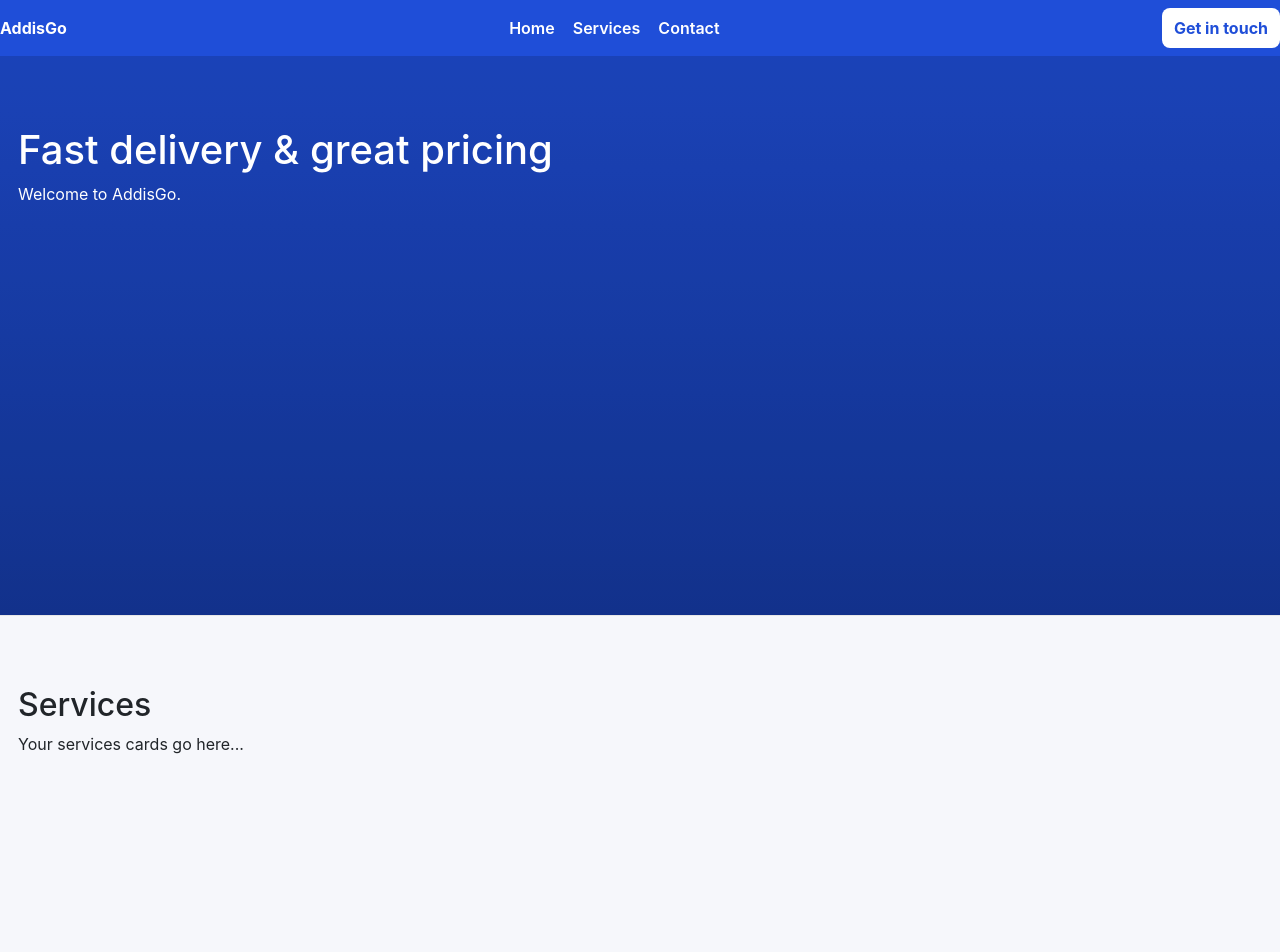
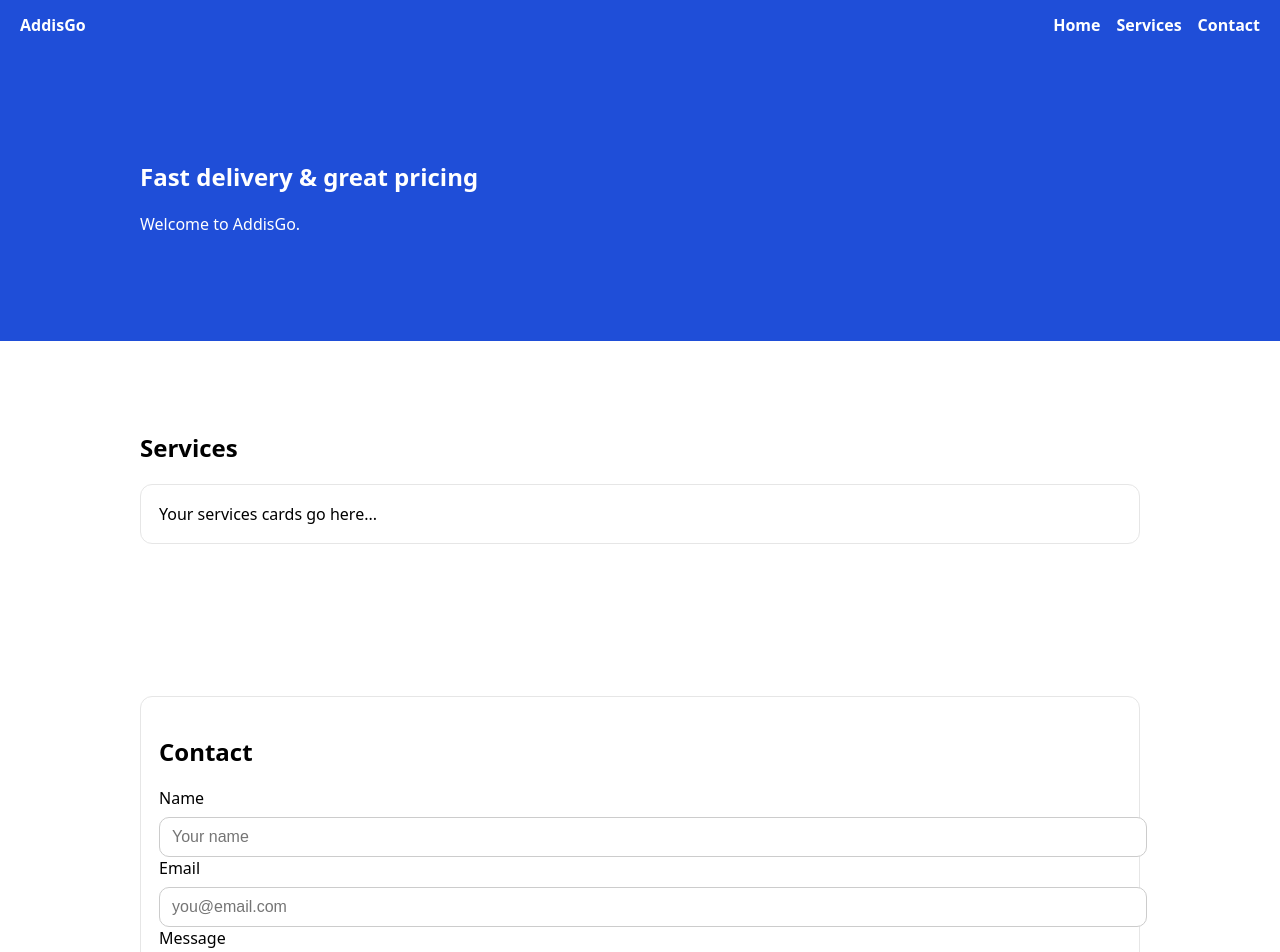
Before and after one commit to Madanmeadow/AddisGo, a Vue app: page / in a window 1280 px wide. Shown: the top 952 px of the page. Built offline with nearby package versions, Linux system fonts and the light colour scheme.

Commit message:
done updating

```diff
--- a/src/App.vue
+++ b/src/App.vue
@@ -1,135 +1,28 @@
 <template>
-  <div>
-    <!-- NAVBAR -->
-    <header class="navbar">
-      <div class="brand">AddisGo</div>
+  <NavBar />
 
-      <nav class="nav-links">
-        <a href="#home" @click.prevent="scrollTo('home')">Home</a>
-        <a href="#services" @click.prevent="scrollTo('services')">Services</a>
-        <a href="#contact" @click.prevent="scrollTo('contact')">Contact</a>
-      </nav>
-
-      <button class="cta" @click="scrollTo('contact')">Get in touch</button>
-    </header>
-
-    <!-- PAGE SECTIONS (IMPORTANT: IDs must match nav links) -->
-    <main>
-      <section id="home" class="section hero">
-        <!-- If you have a hero overlay, it must NOT block clicks -->
-        <div class="hero-overlay"></div>
-
-        <div class="hero-content">
+  <section id="home" class="hero">
+    <div class="container">
       <h1>Fast delivery & great pricing</h1>
       <p>Welcome to AddisGo.</p>
     </div>
   </section>
 
-      <section id="services" class="section">
+  <section id="services">
+    <div class="container">
       <h2>Services</h2>
-        <p>Your services cards go here...</p>
+      <div class="card">Your services cards go here...</div>
+    </div>
   </section>
 
-      <section id="contact" class="section">
-        <h2>Contact</h2>
-        <p>Contact form goes here...</p>
+  <section id="contact">
+    <div class="container">
+      <ContactForm />
+    </div>
   </section>
-    </main>
-  </div>
 </template>
 
 <script setup>
-const NAV_HEIGHT = 72
-
-function scrollTo(id) {
-  const el = document.getElementById(id)
-  if (!el) return
-
-  const y = el.getBoundingClientRect().top + window.scrollY - NAV_HEIGHT
-  window.scrollTo({ top: y, behavior: "smooth" })
-}
+import NavBar from "./components/NavBar.vue";
+import ContactForm from "./components/ContactForm.vue";
 </script>
-
-<style>
-/* Global smooth scroll (works for normal anchor too) */
-html {
-  scroll-behavior: smooth;
-}
-
-/* NAVBAR MUST BE ABOVE EVERYTHING */
-.navbar {
-  position: sticky;   /* use fixed if you want it always pinned */
-  top: 0;
-  z-index: 9999;      /* key fix */
-  display: flex;
-  align-items: center;
-  justify-content: space-between;
-  gap: 16px;
-  padding: 14px 18px;
-  background: #1f4ed8;
-  color: white;
-}
-
-/* Make sure navbar is clickable even if something weird happens */
-.navbar, .navbar * {
-  pointer-events: auto;
-}
-
-.brand {
-  font-weight: 700;
-}
-
-.nav-links {
-  display: flex;
-  gap: 18px;
-}
-
-.nav-links a {
-  color: white;
-  text-decoration: none;
-  font-weight: 600;
-}
-
-.nav-links a:hover {
-  text-decoration: underline;
-}
-
-.cta {
-  border: 0;
-  background: white;
-  color: #1f4ed8;
-  padding: 8px 12px;
-  border-radius: 8px;
-  font-weight: 700;
-  cursor: pointer;
-}
-
-/* Sections */
-.section {
-  min-height: 70vh;
-  padding: 70px 18px;
-  background: #f6f7fb;
-  border-bottom: 1px solid #e7e7e7;
-}
-
-/* HERO with overlay */
-.hero {
-  position: relative;
-  background: linear-gradient(180deg, #1f4ed8, #153aa3);
-  color: white;
-}
-
-/* IMPORTANT FIX: overlay should NOT block clicking */
-.hero-overlay {
-  position: absolute;
-  inset: 0;
-  background: rgba(0,0,0,0.15);
-  pointer-events: none; /* key fix */
-}
-
-.hero-content {
-  position: relative;
-  z-index: 1; /* above overlay */
-  max-width: 900px;
-}
-</style>
--- /dev/null
+++ b/src/components/ContactForm.vue
@@ -0,0 +1,66 @@
+<template>
+  <div class="card">
+    <h2>Contact</h2>
+
+    <label>Name</label>
+    <input v-model="name" placeholder="Your name" />
+
+    <label>Email</label>
+    <input v-model="email" placeholder="you@email.com" />
+
+    <label>Message</label>
+    <textarea v-model="message" rows="5" placeholder="Write your message..."></textarea>
+
+    <div style="margin-top:12px;">
+      <button class="btn" :disabled="loading" @click="send">
+        {{ loading ? "Sending..." : "Send Message" }}
+      </button>
+    </div>
+
+    <p v-if="status" style="margin-top:12px;">{{ status }}</p>
+  </div>
+</template>
+
+<script setup>
+import { ref } from "vue";
+
+const name = ref("");
+const email = ref("");
+const message = ref("");
+const loading = ref(false);
+const status = ref("");
+
+async function send() {
+  status.value = "";
+  loading.value = true;
+
+  try {
+    const res = await fetch("/api/contact", {
+      method: "POST",
+      headers: { "Content-Type": "application/json" },
+      body: JSON.stringify({
+        name: name.value,
+        email: email.value,
+        message: message.value,
+      }),
+    });
+
+    const data = await res.json();
+
+    if (!res.ok) {
+      status.value = data?.message || "Failed to send.";
+      return;
+    }
+
+    status.value = "✅ Message sent!";
+    name.value = "";
+    email.value = "";
+    message.value = "";
+  } catch (err) {
+    console.error(err);
+    status.value = "❌ Network error sending message.";
+  } finally {
+    loading.value = false;
+  }
+}
+</script>
--- /dev/null
+++ b/src/components/NavBar.vue
@@ -0,0 +1,10 @@
+<template>
+  <div class="navbar">
+    <div style="color:white;font-weight:800;">AddisGo</div>
+    <div>
+      <a href="#home">Home</a>
+      <a href="#services">Services</a>
+      <a href="#contact">Contact</a>
+    </div>
+  </div>
+</template>
--- a/src/main.js
+++ b/src/main.js
@@ -1,16 +1,5 @@
-
 import { createApp } from "vue";
 import App from "./App.vue";
-import router from "./router";
+import "./style.css";
 
-import "bootstrap/dist/css/bootstrap.min.css";
-import "./assets/theme.css";
-
-import reveal from "./directives/reveal";
-
-const app = createApp(App);
-
-app.directive("reveal", reveal);
-
-app.use(router);
-app.mount("#app");
+createApp(App).mount("#app");
--- a/src/style.css
+++ b/src/style.css
@@ -1,79 +1,80 @@
 :root {
-  font-family: system-ui, Avenir, Helvetica, Arial, sans-serif;
-  line-height: 1.5;
-  font-weight: 400;
-
-  color-scheme: light dark;
-  color: rgba(255, 255, 255, 0.87);
-  background-color: #242424;
-
-  font-synthesis: none;
-  text-rendering: optimizeLegibility;
-  -webkit-font-smoothing: antialiased;
-  -moz-osx-font-smoothing: grayscale;
+  font-family: system-ui, -apple-system, Segoe UI, Roboto, Arial, sans-serif;
 }
 
-a {
-  font-weight: 500;
-  color: #646cff;
-  text-decoration: inherit;
-}
-a:hover {
-  color: #535bf2;
+html {
+  scroll-behavior: smooth;
 }
 
 body {
   margin: 0;
-  display: flex;
-  place-items: center;
-  min-width: 320px;
-  min-height: 100vh;
 }
 
-h1 {
-  font-size: 3.2em;
-  line-height: 1.1;
+.navbar {
+  position: sticky;
+  top: 0;
+  z-index: 9999;
+  background: #1f4ed8;
+  padding: 14px 20px;
+  display: flex;
+  justify-content: space-between;
+  align-items: center;
 }
 
-button {
-  border-radius: 8px;
-  border: 1px solid transparent;
-  padding: 0.6em 1.2em;
-  font-size: 1em;
-  font-weight: 500;
-  font-family: inherit;
-  background-color: #1a1a1a;
-  cursor: pointer;
-  transition: border-color 0.25s;
+.navbar a {
+  color: white;
+  text-decoration: none;
+  margin-left: 16px;
+  font-weight: 600;
 }
-button:hover {
-  border-color: #646cff;
+
+.navbar a:hover {
+  text-decoration: underline;
 }
-button:focus,
-button:focus-visible {
-  outline: 4px auto -webkit-focus-ring-color;
+
+/* IMPORTANT: prevents the sticky header from hiding sections when clicking links */
+section {
+  scroll-margin-top: 80px;
+  padding: 70px 20px;
+}
+
+.hero {
+  background: #1f4ed8;
+  color: white;
+  padding: 90px 20px;
+}
+
+.container {
+  max-width: 1000px;
+  margin: 0 auto;
 }
 
 .card {
-  padding: 2em;
+  border: 1px solid #e6e6e6;
+  border-radius: 12px;
+  padding: 18px;
+  margin-top: 12px;
 }
 
-#app {
-  max-width: 1280px;
-  margin: 0 auto;
-  padding: 2rem;
-  text-align: center;
+.btn {
+  background: #1f4ed8;
+  color: white;
+  border: 0;
+  padding: 12px 14px;
+  border-radius: 10px;
+  cursor: pointer;
 }
 
-@media (prefers-color-scheme: light) {
-  :root {
-    color: #213547;
-    background-color: #ffffff;
-  }
-  a:hover {
-    color: #747bff;
-  }
-  button {
-    background-color: #f9f9f9;
-  }
+.btn:disabled {
+  opacity: 0.6;
+  cursor: not-allowed;
 }
+
+input, textarea {
+  width: 100%;
+  padding: 10px 12px;
+  margin-top: 8px;
+  border-radius: 10px;
+  border: 1px solid #ccc;
+  font-size: 16px;
+}
```
Also changed, not shown: 2 other files (tests, documents, lock files or other folders). Lines whose indentation alone changed are shown as unchanged.
